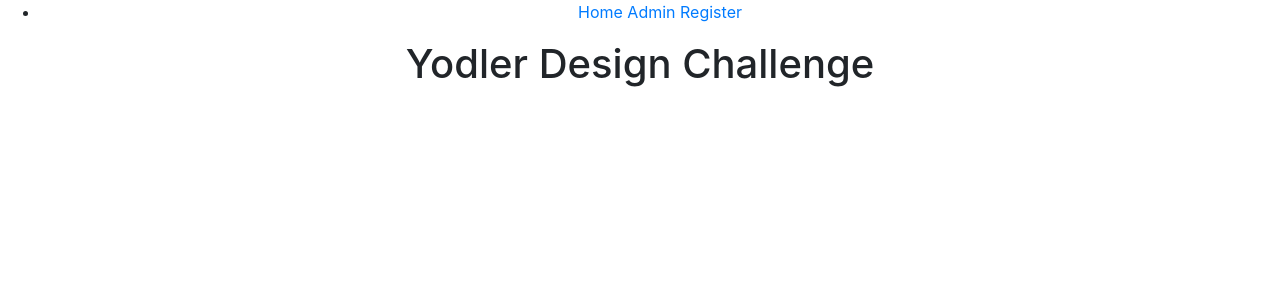
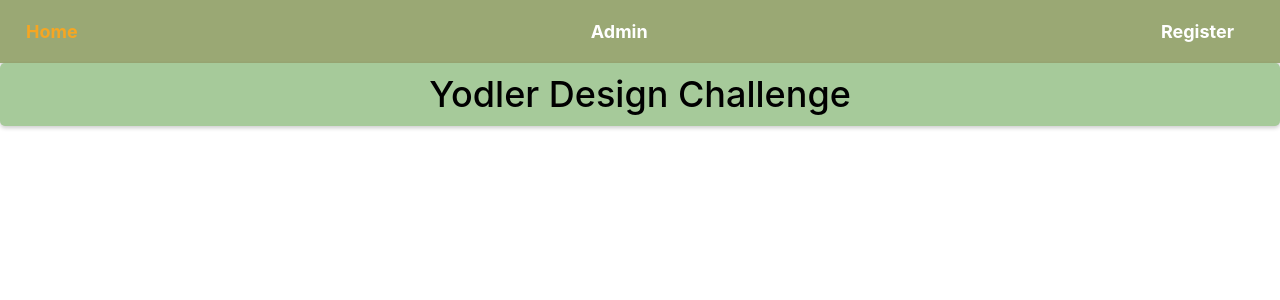
Before and after one commit to negasaa12/yodlr, a React (Create React App) app in the folder yodlr/: page / in a window 1280 px wide. Shown: the top 300 px of the page. Built offline with nearby package versions, Linux system fonts and the light colour scheme; no server answers.

Commit message:
made a nav bar component and a nav bar css

```diff
--- /dev/null
+++ b/yodlr/src/Home.css
@@ -0,0 +1,10 @@
+
+.home-heading {
+    font-size: 36px;
+    color: #000000; /* Text color */
+    background-color: #a6ca9a; /* Background color */
+    padding: 10px; /* Add some padding for spacing */
+    border-radius: 5px; /* Rounded corners */
+    text-align: center; /* Center-align text */
+    box-shadow: 0 2px 4px rgba(0, 0, 0, 0.2); /* Add a subtle shadow */
+  }
--- a/yodlr/src/Home.js
+++ b/yodlr/src/Home.js
@@ -1,11 +1,11 @@
 import React from "react";
-
+import "./Home.css"
 
 const Home = ()=>{
 
     return (
 
-        <h1> Yodler Design Challenge</h1>
+        <h1 className="home-heading"> Yodler Design Challenge</h1>
     )
 
 }
--- /dev/null
+++ b/yodlr/src/NavBar.css
@@ -0,0 +1,35 @@
+/* NavBar.css */
+
+/* Style for the navigation container */
+.nav-container {
+    background-color: #9aa874; /* Background color for the navigation bar */
+    padding: 10px; /* Add padding for spacing */
+    box-shadow: 0 2px 4px rgba(0, 0, 0, 0.2); /* Add a subtle shadow */
+  }
+
+  /* Style for the navigation list */
+  .nav-list {
+    list-style: none;
+    margin: 0;
+    padding: 0;
+    display: flex;
+    justify-content: space-between;
+  }
+
+  /* Style for each navigation item */
+  .nav-item {
+    margin-right: 20px; /* Add spacing between items */
+  }
+
+  /* Style for navigation links */
+  .nav-link {
+    text-decoration: none;
+    color: #fff; /* Text color for links */
+    font-weight: bold;
+    font-size: 18px; /* Font size for links */
+  }
+
+  /* Style for the active link */
+  .nav-link.active {
+    color: #f5a623; /* Highlight the active link with a different color */
+  }
--- /dev/null
+++ b/yodlr/src/NavBar.js
@@ -0,0 +1,32 @@
+import React from "react";
+import { NavLink } from "react-router-dom";
+import './NavBar.css'
+
+
+
+
+const NavBar = () => {
+    return (
+      <nav className="nav-container">
+        <ul className="nav-list">
+          <li className="nav-item">
+            <NavLink className="nav-link" exact to="/">
+              Home
+            </NavLink>
+          </li>
+          <li className="nav-item">
+            <NavLink className="nav-link" to="/users">
+              Admin
+            </NavLink>
+          </li>
+          <li className="nav-item">
+            <NavLink className="nav-link" exact to="/register">
+              Register
+            </NavLink>
+          </li>
+        </ul>
+      </nav>
+    );
+  };
+
+  export default NavBar;
--- a/yodlr/src/Routes.js
+++ b/yodlr/src/Routes.js
@@ -5,7 +5,7 @@ import Home from "./Home";
 import RegisterForm from "./RegisterForm";
 import axios from 'axios';
 import {useState, useEffect} from "react";
-
+import NavBar from "./NavBar";
 const RoutePaths = () =>{
 
     const [users, setUsers] = useState([]);
@@ -50,16 +50,7 @@ const RoutePaths = () =>{
 
     return (
         <>
-        <nav>
-            <ul>
-                <li>
-                    <NavLink className="nav-NavLink" to="/"> Home</NavLink>
-                    <NavLink to="/users" > Admin</NavLink>
-
-                    <NavLink className="nav-NavLink" exact to="/register"> Register</NavLink>
-                </li>
-            </ul>
-        </nav>
+       <NavBar/>
 
 
         <Routes>
--- a/yodlr/src/User.js
+++ b/yodlr/src/User.js
@@ -1,7 +1,7 @@
 import React from "react";
 
 
-const User = ({firstName, lastName, email, id})=>{
+const User = ({firstName, lastName, email, status})=>{
 
 
 
@@ -9,6 +9,7 @@ const User = ({firstName, lastName, email, id})=>{
         <>
             <h3> {firstName} {lastName}</h3>
             <p> {email} </p>
+            <p>{status}</p>
         </>
     )
 }
--- a/yodlr/src/UsersList.css
+++ b/yodlr/src/UsersList.css
@@ -1,4 +1,19 @@
 /* UserList.css */
+
+
+
+
+.home-heading {
+    font-size: 36px;
+    color: #333; /* Text color */
+    background-color: #f5f5f5; /* Background color */
+    padding: 10px; /* Add some padding for spacing */
+    border-radius: 5px; /* Rounded corners */
+    text-align: center; /* Center-align text */
+    box-shadow: 0 2px 4px rgba(0, 0, 0, 0.2); /* Add a subtle shadow */
+  }
+
+
 
 .user-list-container {
     background-color: #e0e7cd;
--- a/yodlr/src/UsersList.js
+++ b/yodlr/src/UsersList.js
@@ -13,7 +13,7 @@ const UserList = ({allUsers})=>{
 
     return (
       <>
-      <h1 class="display-4">Users</h1>
+      <h1 className="home-heading">Users</h1>
       <div className="user-list-container">
 
 
@@ -23,7 +23,7 @@ const UserList = ({allUsers})=>{
           <ul>
             {users.map((user) => (
               <div className="user-item" key={user.id}>
-                <User firstName={user.firstName} lastName={user.lastName} email={user.email} />
+                <User firstName={user.firstName} lastName={user.lastName} email={user.email} status={user.state} />
               </div>
             ))}
           </ul>
```
